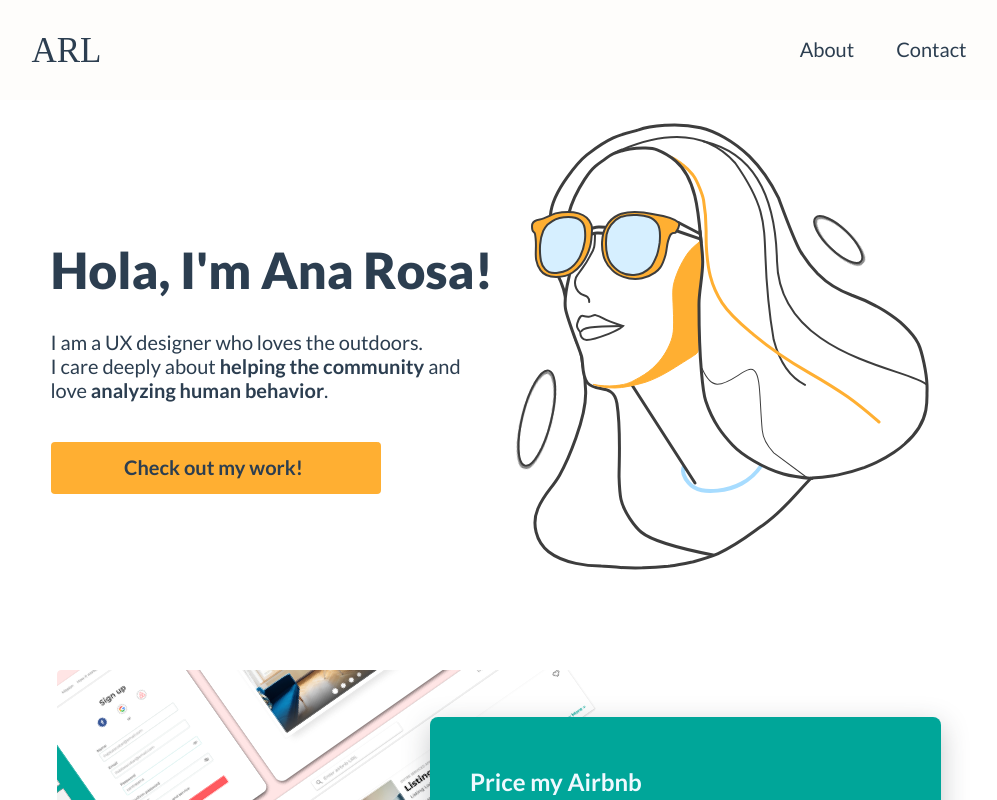
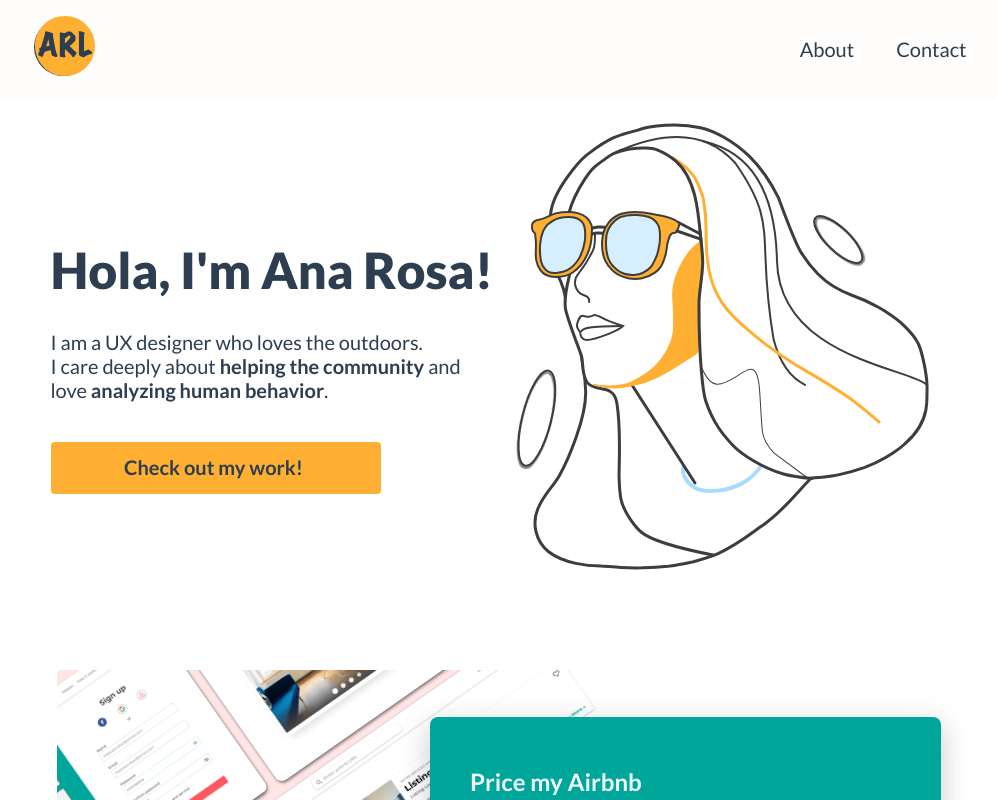
Before and after one commit to DanielGarc/ana-portfolio-website, a React (Create React App) app: page / in a window 1280 px wide. Shown: the top 800 px of the page, without its empty margins (141-1138 px from the left). Built offline with nearby package versions, Linux system fonts and the light colour scheme.

Commit message:
added logo

```diff
--- a/src/components/caseStudies/AirbnbStudy.js
+++ b/src/components/caseStudies/AirbnbStudy.js
@@ -333,7 +333,7 @@ const AirbnbStudy = () => {
       <div style={{ height: '4vw', backgroundColor: '#fffafa' }} />
       <div className='special-section'>
         <div className='col-container width-2 '>
-          <div className='col left'>
+          <div className='col'>
             <img src={UI2} alt='Final UI 2'
             style={{ maxWidth: '100%' }}/>
           </div>
--- a/src/components/shared/NavBar.js
+++ b/src/components/shared/NavBar.js
@@ -1,6 +1,7 @@
 import React, { Component } from 'react';
 import { Link, NavLink } from 'react-router-dom';
 
+import logo from '../../assets/logo-ARL.svg';
 import '../../css/navbar.css';
 
 //TODO: convert to functional component using useEffect, and useHistory
@@ -63,7 +64,11 @@ export default class NavBar extends Component {
                   this.setState({ scrollTo: 'up' });
                 }}
               >
-                ARL
+                <img
+
+          alt=''
+          src={logo}
+        />
               </div>
             </Link>
           </div>
```
Also changed, not shown: src/assets/logo-ARL.svg (added).
